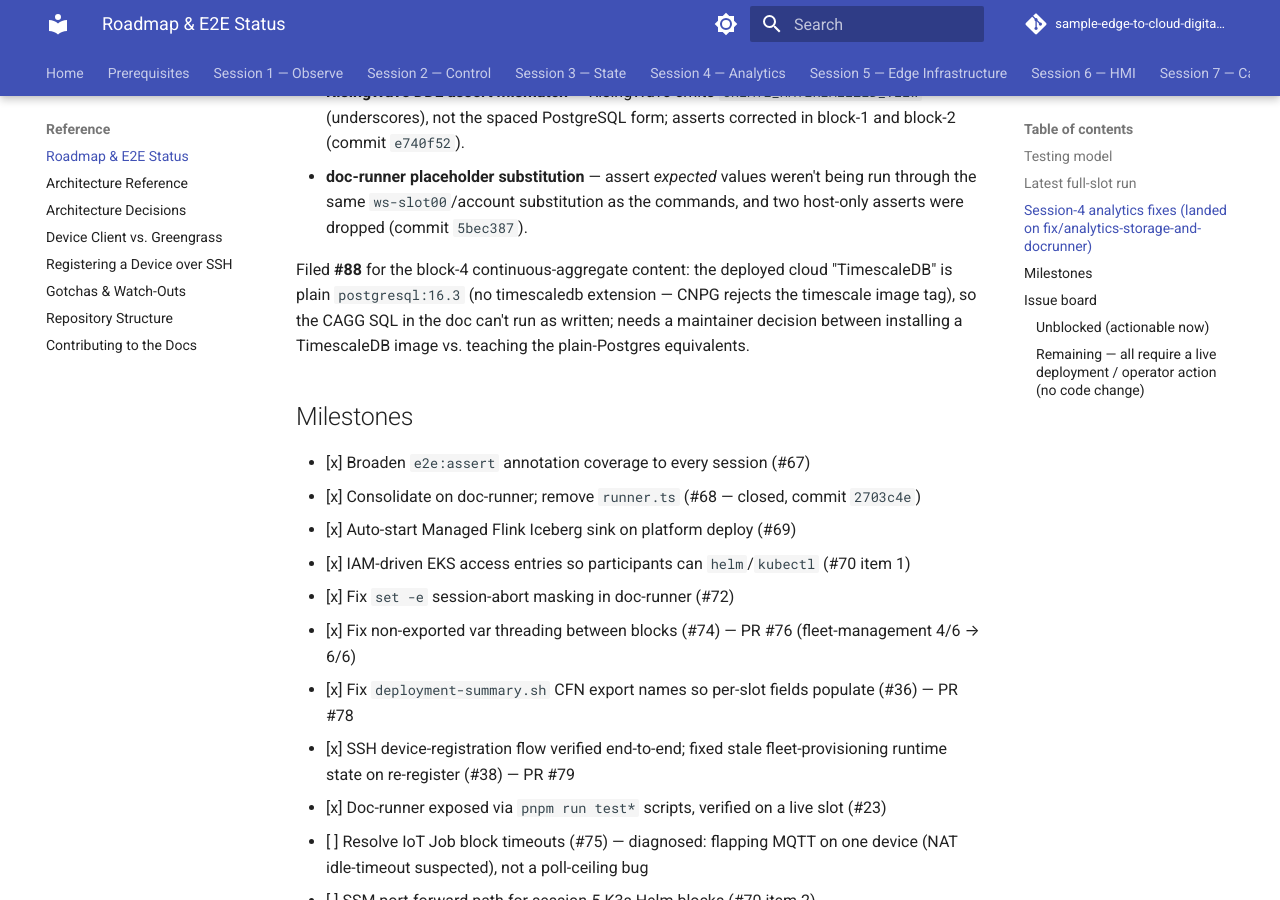
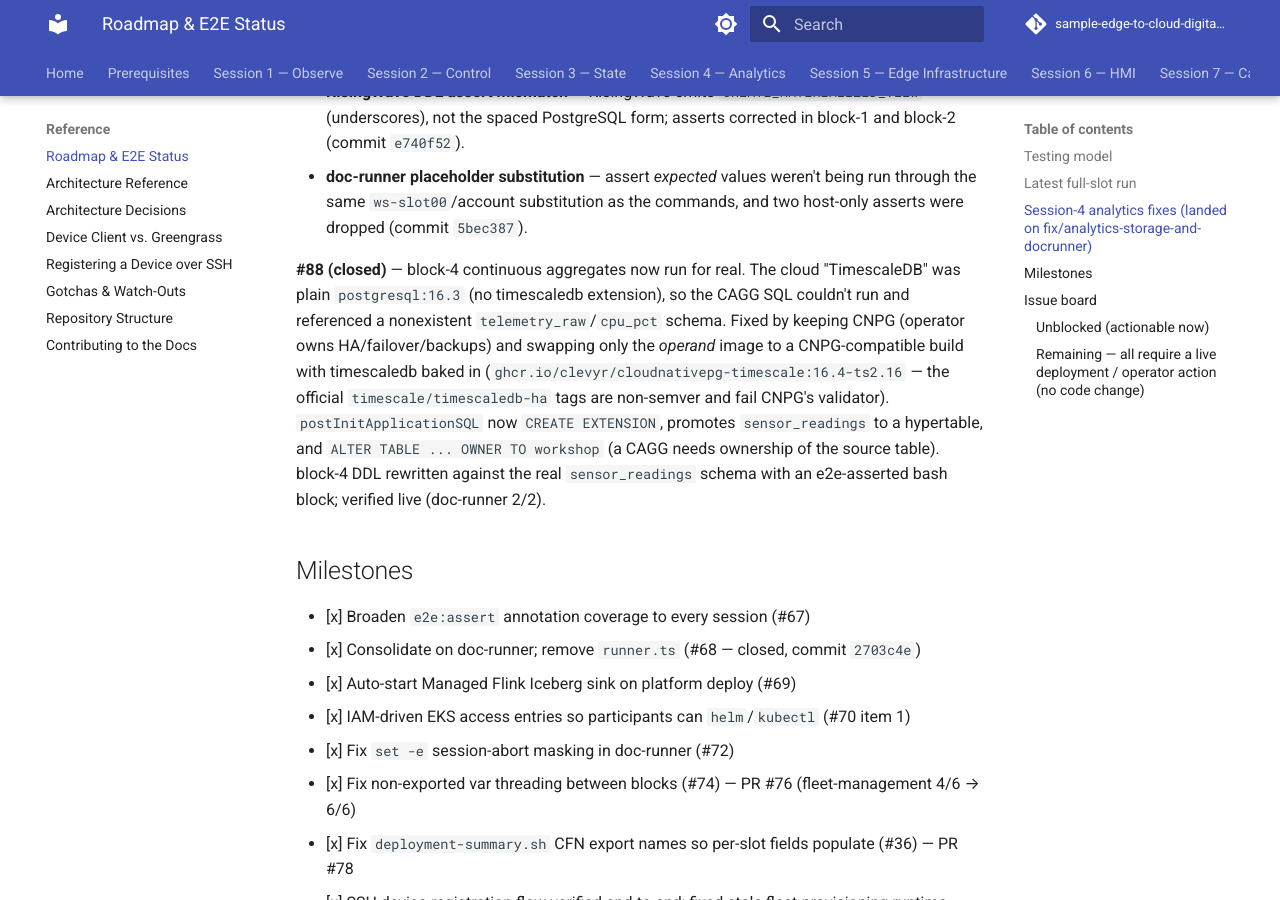
Before and after one commit to aws-samples/sample-edge-to-cloud-digital-ops-workshop, an MkDocs documentation site: the page built from workshop/reference/roadmap.md, in a window 1280 px wide and 900 px high, scrolled down 1791 px. Built offline with MkDocs 1.6.1 and Material for MkDocs 9.7.7, drawn with Linux system fonts in a browser that asks for light colours; comment, search, counter and statistics services are not loaded.

Commit message:
docs(roadmap): mark #88 closed — TimescaleDB extension enabled for Block 4 CAGGs
Co-Authored-By: Claude Opus 4.8 <noreply@anthropic.com>

```diff
--- a/workshop/reference/roadmap.md
+++ b/workshop/reference/roadmap.md
@@ -62,11 +62,17 @@ chain of infra + doc bugs, each verified live on a fresh test slot:
   run through the same `ws-slot00`/account substitution as the commands, and two
   host-only asserts were dropped (commit `5bec387`).
 
-Filed **#88** for the block-4 continuous-aggregate content: the deployed cloud
-"TimescaleDB" is plain `postgresql:16.3` (no timescaledb extension — CNPG rejects
-the timescale image tag), so the CAGG SQL in the doc can't run as written; needs a
-maintainer decision between installing a TimescaleDB image vs. teaching the
-plain-Postgres equivalents.
+**#88 (closed)** — block-4 continuous aggregates now run for real. The cloud
+"TimescaleDB" was plain `postgresql:16.3` (no timescaledb extension), so the CAGG
+SQL couldn't run and referenced a nonexistent `telemetry_raw`/`cpu_pct` schema.
+Fixed by keeping CNPG (operator owns HA/failover/backups) and swapping only the
+*operand* image to a CNPG-compatible build with timescaledb baked in
+(`ghcr.io/clevyr/cloudnativepg-timescale:16.4-ts2.16` — the official
+`timescale/timescaledb-ha` tags are non-semver and fail CNPG's validator).
+`postInitApplicationSQL` now `CREATE EXTENSION`, promotes `sensor_readings` to a
+hypertable, and `ALTER TABLE ... OWNER TO workshop` (a CAGG needs ownership of the
+source table). block-4 DDL rewritten against the real `sensor_readings` schema
+with an e2e-asserted bash block; verified live (doc-runner 2/2).
 
 ## Milestones
 
```
